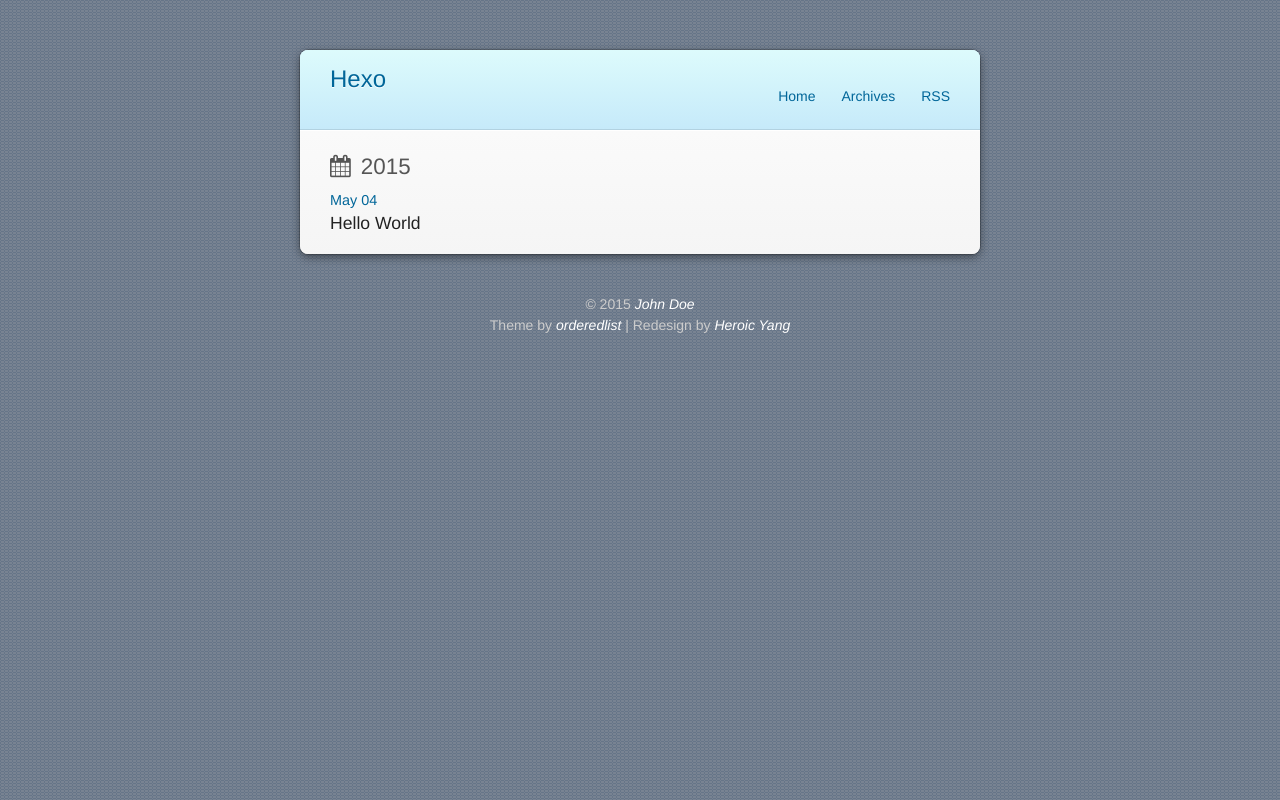
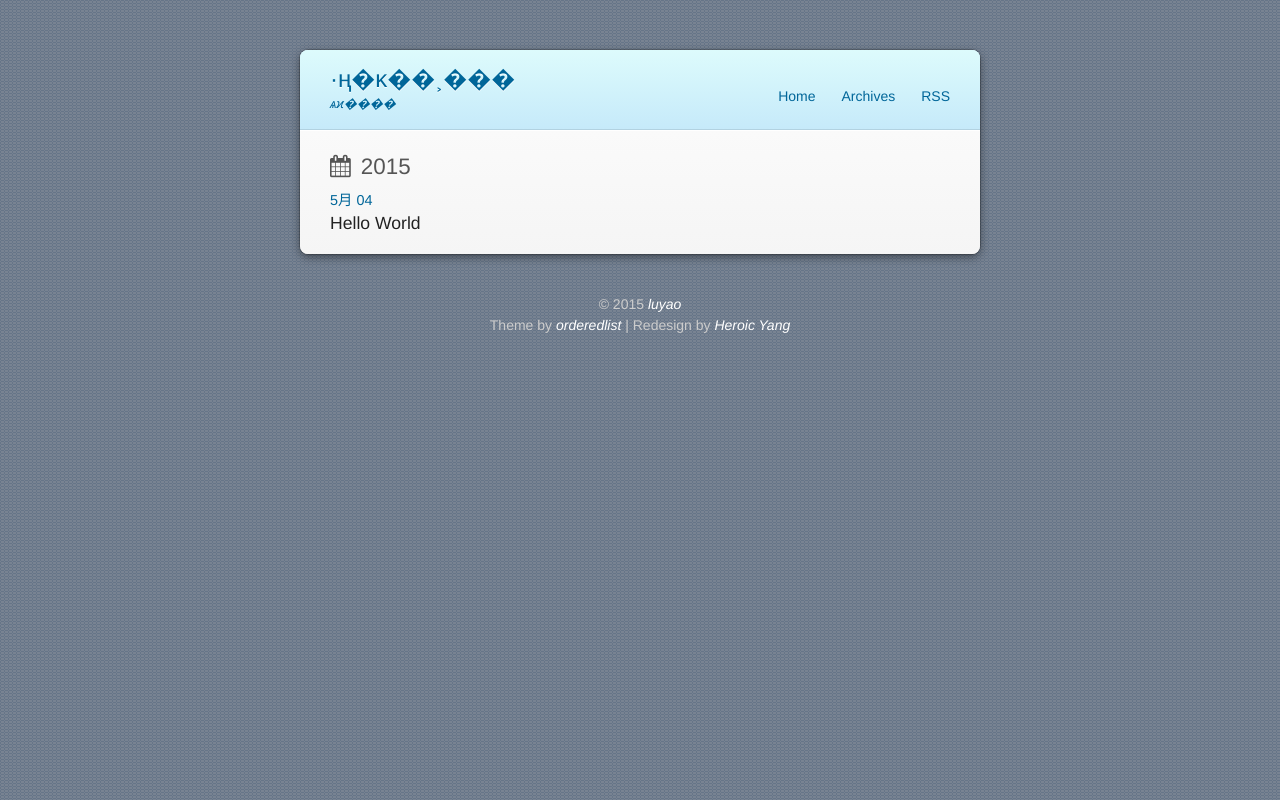
Before and after one commit to luyao-zhang/luyao-zhang.github.io, a plain HTML site: page archives/2015/05/index.html in a window 1280 px wide. Drawn offline with nearby package versions, Linux system fonts and the light colour scheme; a web font is replaced by a local one.

Commit message:
Site updated: 2015-05-04 19:05:01

```diff
--- a/archives/2015/05/index.html
+++ b/archives/2015/05/index.html
@@ -4,23 +4,23 @@
   <meta charset="utf-8">
   <meta http-equiv="X-UA-Compatible" content="chrome=1">
 
-  <title>归档: 2015/5 | Hexo</title>
+  <title>归档: 2015/5 | ·ң�ĸ��˲���</title>
   <meta name="viewport" content="width=device-width, initial-scale=1, maximum-scale=1, user-scalable=no">
 
-    <meta name="author" content="John Doe">
+    <meta name="author" content="luyao">
 
 
   <meta name="description">
 <meta property="og:type" content="website">
-<meta property="og:title" content="Hexo">
-<meta property="og:url" content="http://yoursite.com/archives/2015/05/index.html">
-<meta property="og:site_name" content="Hexo">
+<meta property="og:title" content="·ң�ĸ��˲���">
+<meta property="og:url" content="http://luyao-zhang.github.io/archives/2015/05/index.html">
+<meta property="og:site_name" content="·ң�ĸ��˲���">
 <meta property="og:description">
 <meta name="twitter:card" content="summary">
-<meta name="twitter:title" content="Hexo">
+<meta name="twitter:title" content="·ң�ĸ��˲���">
 <meta name="twitter:description">
 
-    <link rel="alternate" href="/atom.xml" title="Hexo" type="application/atom+xml">
+    <link rel="alternate" href="/atom.xml" title="·ң�ĸ��˲���" type="application/atom+xml">
 
 
     <link rel="icon" type="image/x-icon" href="/favicon.ico">
@@ -34,8 +34,8 @@
   <div class="wrapper">
     <header id="header">
   <div class="title">
-    <h1><a href="/">Hexo</a></h1>
-    <p><a href="/"></a></p>
+    <h1><a href="/">·ң�ĸ��˲���</a></h1>
+    <p><a href="/">ѧϰ����</a></p>
   </div>
   <nav class="nav">
     <ul>
@@ -73,7 +73,7 @@
   <header>
     <a href="/2015/05/04/hello-world/">
   <time datetime="2015-05-04T10:41:04.561Z">
-    May 04
+    5月 04
   </time>
 </a>
 
@@ -92,7 +92,7 @@
   </div>
   <footer id="footer"><div class="copyright">
 
-  &copy; 2015 <a href="/">John Doe</a>
+  &copy; 2015 <a href="/">luyao</a>
 
 </div>
 <div class="theme-copyright">
```
Also changed, not shown: 2015/05/04/hello-world/index.html (+8 -8 lines), archives/2015/index.html (+11 -11 lines), archives/index.html (+11 -11 lines), index.html (+10 -10 lines).
